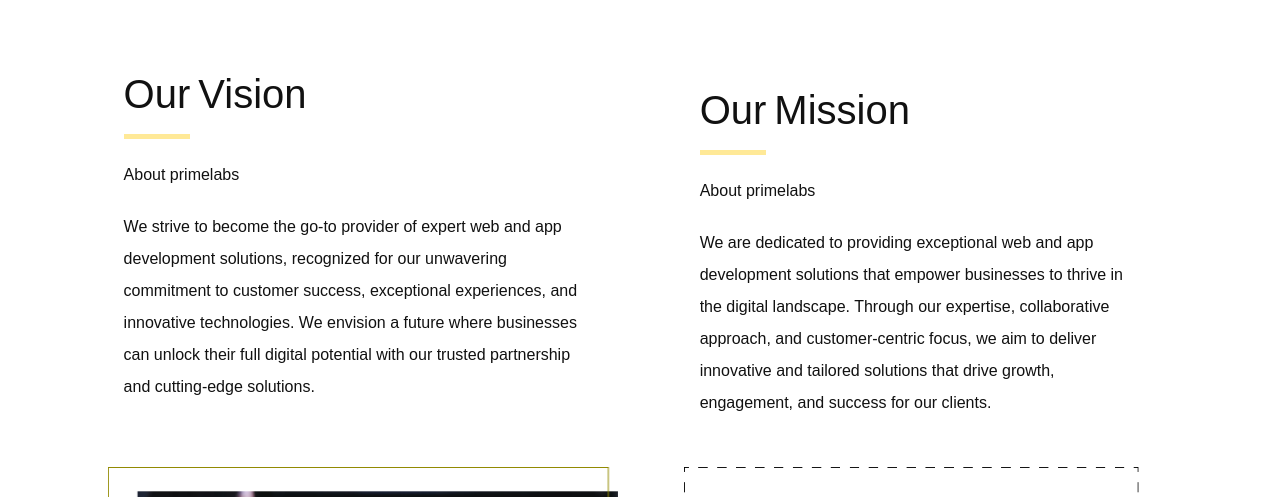
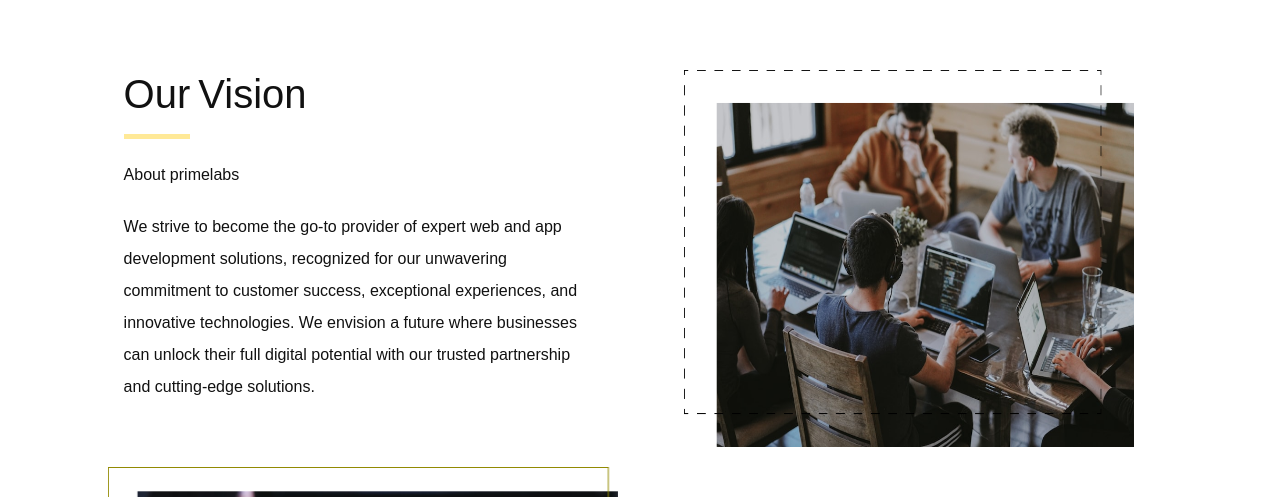
Before and after one commit to Benson-xix/PrimeLabs, a React (Vite) app: page / in a window 1280 px wide. Shown: the part 794-1291 px from the top of the page. Built offline with nearby package versions, Linux system fonts and the light colour scheme.

Commit message:
Update Goals.jsx

```diff
--- a/src/Components/Goals.jsx
+++ b/src/Components/Goals.jsx
@@ -24,7 +24,7 @@ const Goals = () => {
     </div>
 
     <div className=" flex flex-col gap-[3rem] animate-slide-in-left  mt-4 xxs:pl-[.1rem]  ">
-    <div className="  h-[100%]  md:flex sm:flex  hover-effect-box  xs:hidden max-xs:hidden ">
+    <div className="  h-[100%]  md:flex  hover-effect-box  max-xs:hidden  ">
         <img src={Gathering} alt="Hands" className=" w-[450px] h-[377px] max-sm:w-[377px] max-sm:h-[277px]  " />
     </div>
 
```
